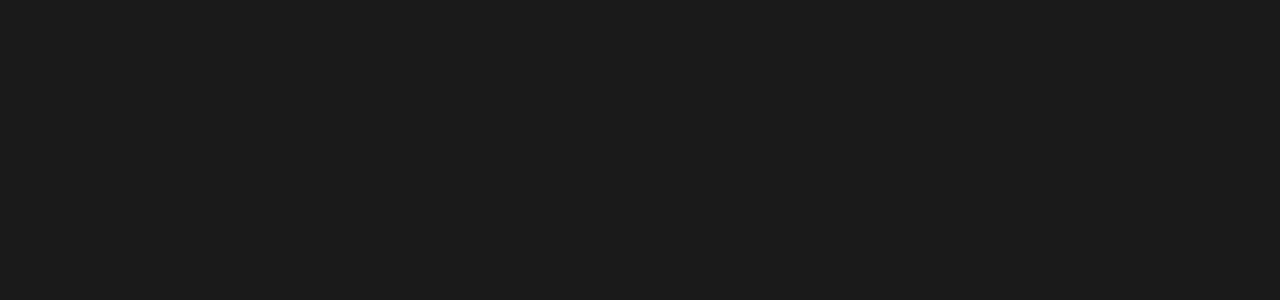
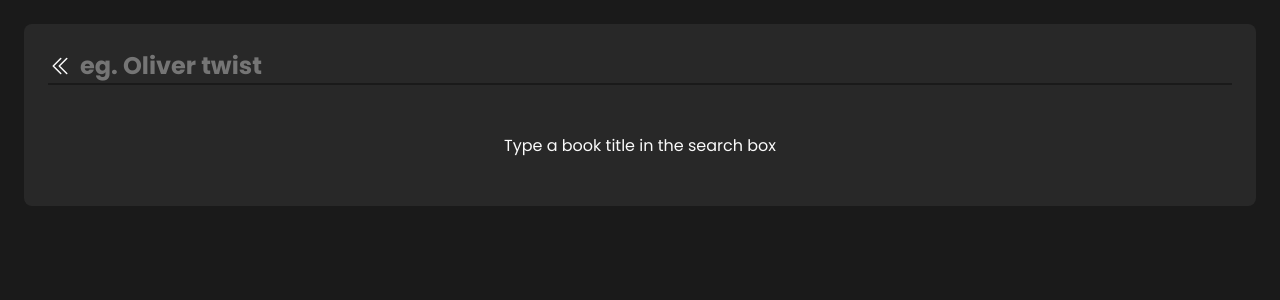
Before and after one commit to abinjohn123/neog-machine-coding-bookshelf, a React (Vite) app: page /search in a window 1280 px wide. Before the commit this address had no page. Shown: the top 300 px of the page. Built offline with nearby package versions, Linux system fonts and the light colour scheme.

Commit message:
feat: create search page

```diff
--- a/src/App.jsx
+++ b/src/App.jsx
@@ -1,12 +1,14 @@
 import { Routes, Route } from 'react-router-dom';
 
 import { Home } from './Home';
+import { Search } from './Search';
 
 const App = () => {
   return (
     <>
       <Routes>
         <Route path="/" element={<Home />} />
+        <Route path="/search" element={<Search />} />
       </Routes>
     </>
   );
--- /dev/null
+++ b/src/Search.jsx
@@ -0,0 +1,12 @@
+import { useAppContext } from './AppProvider';
+import { ShelfRow } from './components/ShelfRow';
+
+export const Search = () => {
+  const { bookDetails } = useAppContext();
+
+  return (
+    <>
+      <ShelfRow title="Search" books={[...bookDetails]} isSearch />
+    </>
+  );
+};
--- a/src/components/ShelfRow.jsx
+++ b/src/components/ShelfRow.jsx
@@ -1,16 +1,80 @@
+import { useEffect, useState, useRef } from 'react';
+import { useNavigate } from 'react-router-dom';
+
+import { useAppContext } from '../AppProvider';
 import { BookCard } from './BookCard';
-
 import './bookshelf.scss';
 
-const ShelfRow = ({ title, books }) => {
+const ShelfRow = ({ title, books, isSearch = false }) => {
+  const { bookDetails } = useAppContext();
+  const navigate = useNavigate();
+  const inputEl = useRef(null);
+  const [searchQuery, setSearchQuery] = useState('');
+  const [shelfBooks, setShelfBooks] = useState([...books]);
+
+  useEffect(() => {
+    if (isSearch) inputEl.current.focus();
+  }, []);
+
+  useEffect(() => {
+    if (isSearch) {
+      if (searchQuery === '') setShelfBooks([]);
+      else
+        setShelfBooks(
+          bookDetails.filter((book) =>
+            book.title?.toLowerCase().includes(searchQuery)
+          )
+        );
+    }
+  }, [searchQuery]);
+
   return (
     <div className="shelf-row">
-      <h2 className="row-title">{title}</h2>
-      {books.length === 0 && (
-        <p className="no-books">No books in this category!</p>
+      {isSearch ? (
+        <div className="search-container row-title">
+          <div className="back-btn" onClick={() => navigate('/')}>
+            <svg
+              xmlns="http://www.w3.org/2000/svg"
+              fill="none"
+              viewBox="0 0 24 24"
+              strokeWidth="1.5"
+              stroke="currentColor"
+              className="search-icon"
+            >
+              <path
+                strokeLinecap="round"
+                strokeLinejoin="round"
+                d="M18.75 19.5l-7.5-7.5 7.5-7.5m-6 15L5.25 12l7.5-7.5"
+              />
+            </svg>
+          </div>
+          <input
+            className="search-input"
+            placeholder="eg. Oliver twist"
+            ref={inputEl}
+            value={searchQuery}
+            onChange={(e) =>
+              setSearchQuery(() =>
+                e.target.value.trim() ? e.target.value : ''
+              )
+            }
+          />
+        </div>
+      ) : (
+        <h2 className="row-title">{title}</h2>
+      )}
+
+      {(books.length === 0 || shelfBooks.length === 0) && (
+        <p className="no-books">
+          {isSearch
+            ? searchQuery === ''
+              ? 'Type a book title in the search box'
+              : 'No books found. Please try another search phrase'
+            : 'No books in this category!'}
+        </p>
       )}
       <div className="row-books">
-        {books.map((book) => (
+        {(isSearch ? shelfBooks : books).map((book) => (
           <BookCard key={book.id} book={book} />
         ))}
       </div>
--- a/src/components/bookshelf.scss
+++ b/src/components/bookshelf.scss
@@ -4,9 +4,47 @@
   padding: 24px;
   border-radius: 8px;
 
+  .search-container {
+    display: flex;
+    gap: 8px;
+    align-items: center;
+    justify-content: flex-start;
+
+    .search-icon {
+      height: 24px;
+      stroke: #fafafa;
+      transition: stroke 0.2s;
+    }
+
+    .back-btn {
+      display: flex;
+      align-items: center;
+      justify-content: center;
+
+      cursor: pointer;
+      &:hover {
+        .search-icon {
+          stroke: #fffc31;
+        }
+      }
+    }
+
+    .search-input {
+      font-size: 2.4rem;
+      width: 100%;
+
+      border: none;
+      background: none;
+      outline: none;
+
+      color: #fffc31;
+      font-weight: 700;
+      font-family: 'Poppins', sans-serif;
+    }
+  }
+
   .row-title {
     font-size: 2.4rem;
-    border-bottom: 2px solid #282828;
     color: #fffc31;
     margin-bottom: 24px;
     border-bottom: 2px solid #1a1a1a;
```
